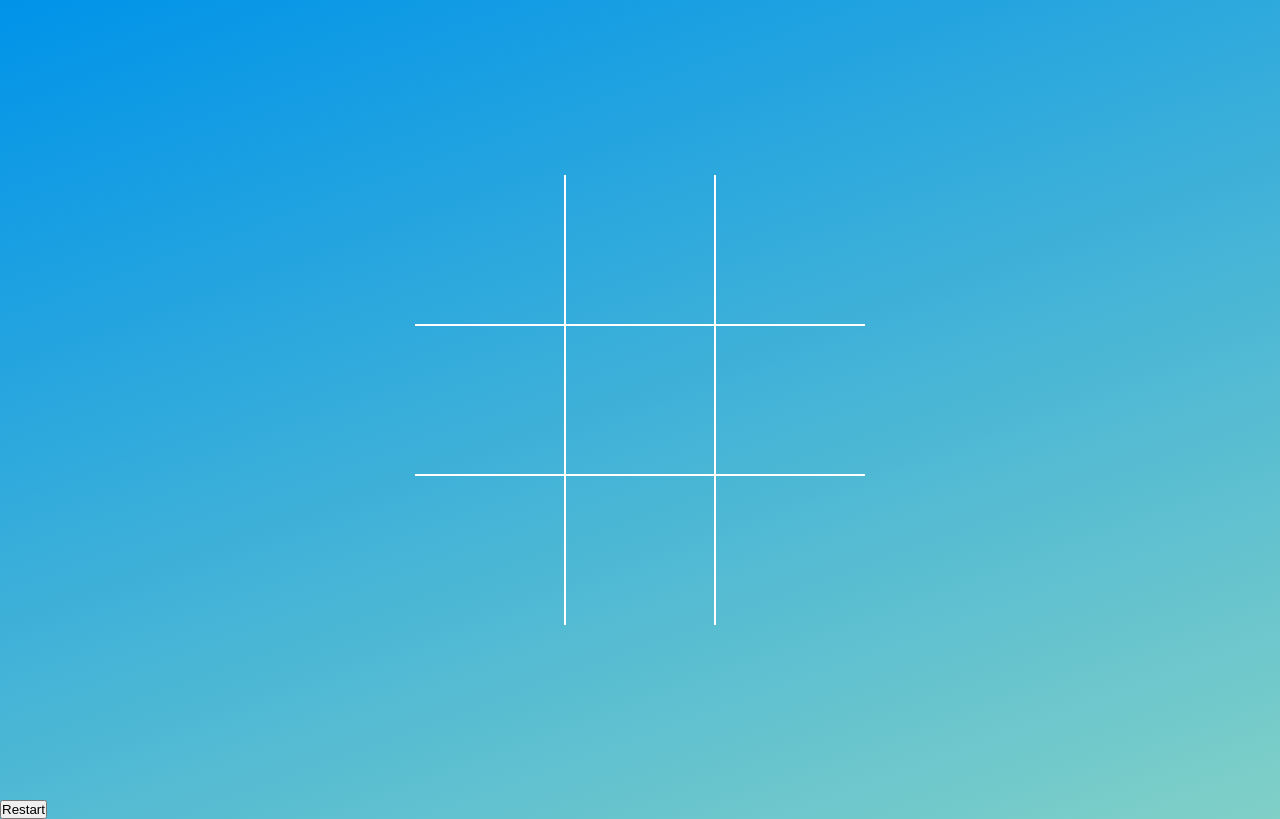
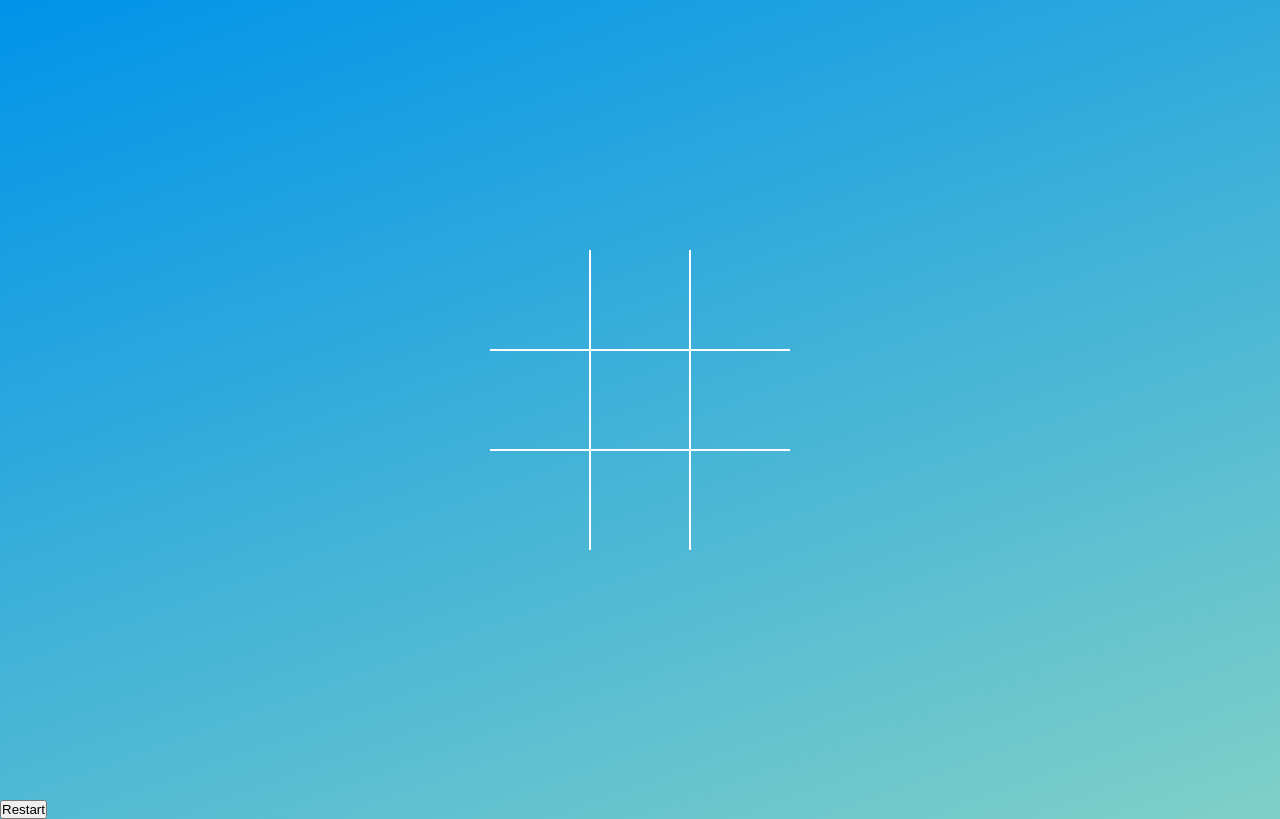
Before and after one commit to mjr0924/tic-tak-toe, a plain HTML site: page index.html in a window 1280 px wide. Drawn offline with Linux system fonts and the light colour scheme.

Commit message:
updated css

```diff
--- a/style.css
+++ b/style.css
@@ -8,7 +8,7 @@ body{
     background-image: linear-gradient(160deg, #0093E9 0%, #80D0C7 100%);
 }
 :root{
-    --cell-size :150px;
+    --cell-size :100px;
     --mark-size :cal(var(--cell-size)*0.9);
 }
 .board{
```
